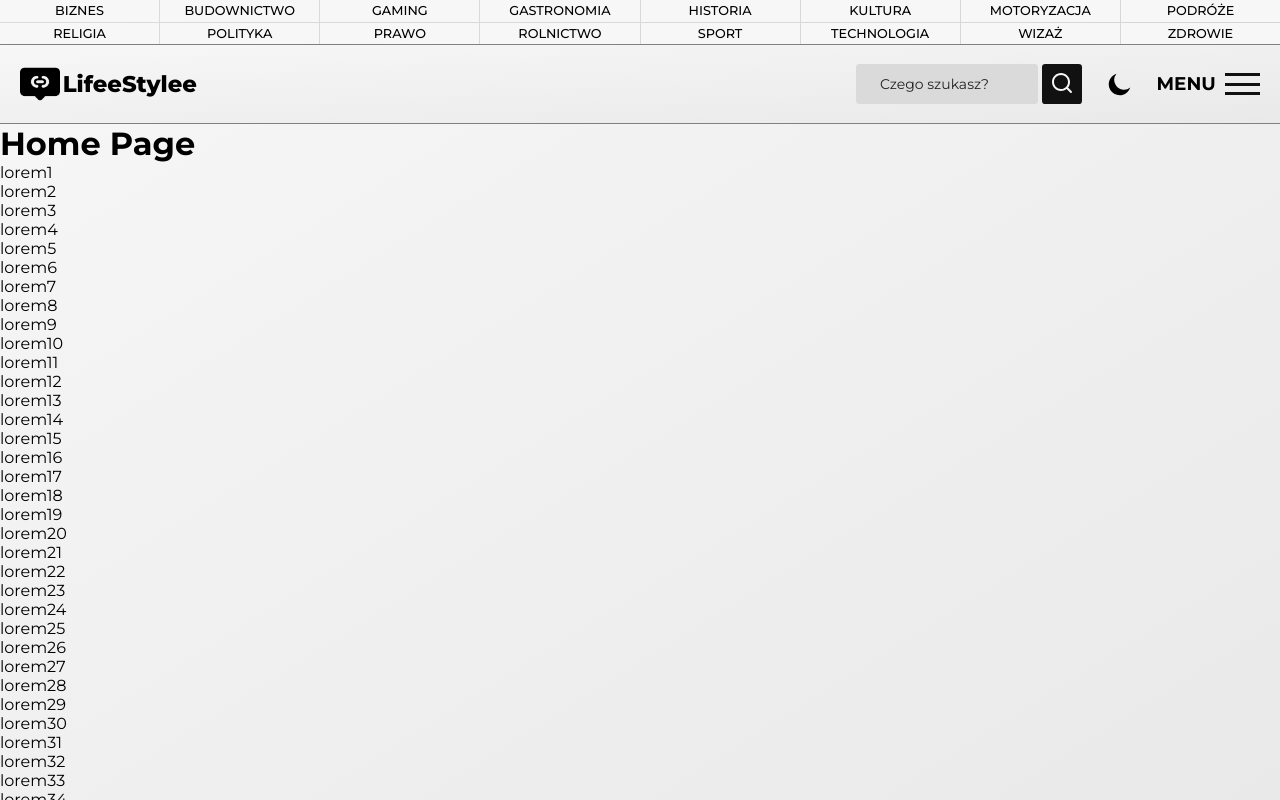
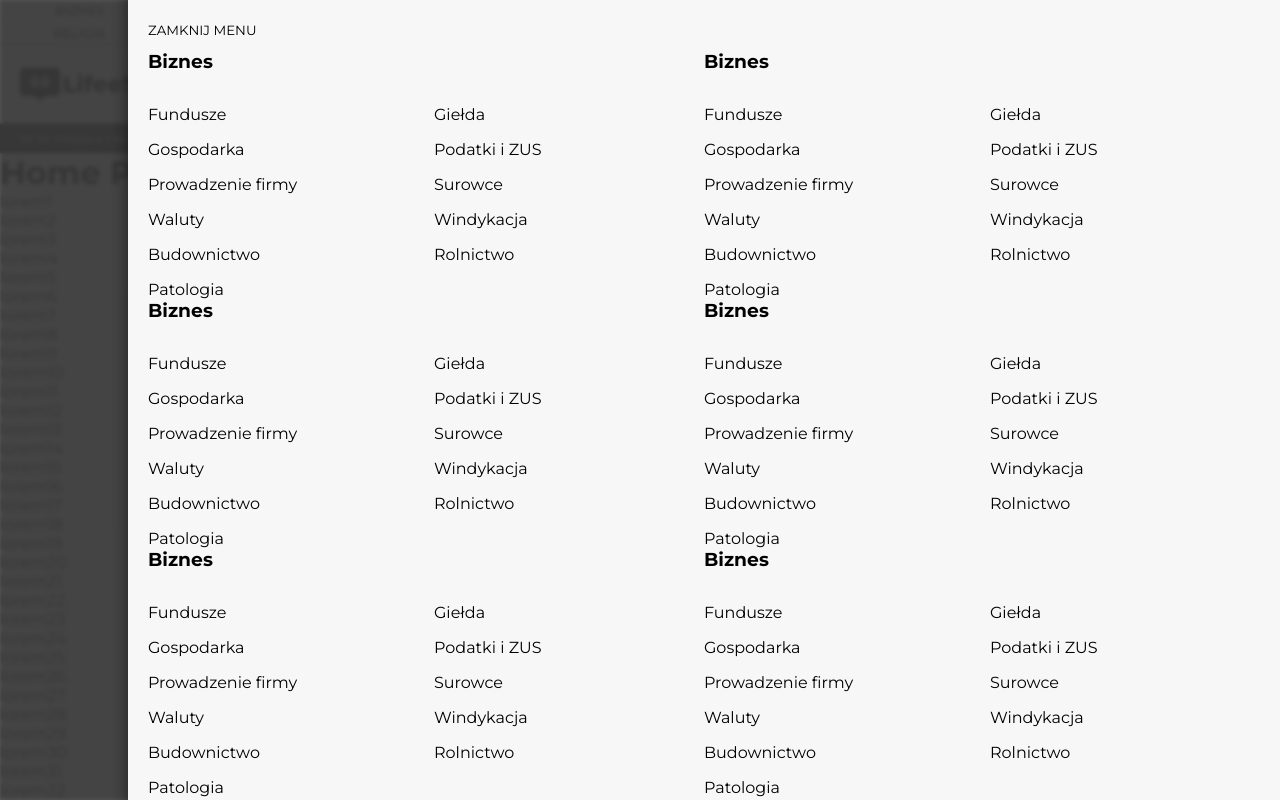
Before and after one commit to RadWEB2000/lifestylee, a Next.js app in the folder web/: page / in a window 1280 px wide. Shown: the top 800 px of the page. Built offline with nearby package versions, Linux system fonts and the light colour scheme.

Commit message:
template of big menu

```diff
--- a/web/src/components/Layout/Navigation/Menu/Menu.module.scss
+++ b/web/src/components/Layout/Navigation/Menu/Menu.module.scss
@@ -0,0 +1,43 @@
+@use "../../../../styles/variables" as *;
+
+.view {
+  position: fixed;
+  background-color: color-mix(
+    in srgb,
+    rgba($gray-dark, 0.8) 45%,
+    rgba($black, 0.9)
+  );
+  backdrop-filter: brightness(40%) blur(2px);
+  top: 0;
+  right: 0;
+  inset: 0;
+  //   height: 100vh;
+  //   width: 100vw;
+  z-index: 999;
+}
+
+.wrapper {
+  background-color: $white;
+  box-shadow: 0 0 1rem 0.5rem rgba($black, 0.4);
+  display: grid;
+  grid-template-rows: 3rem auto;
+  height: 100%;
+  width: 90%;
+  margin-left: auto;
+  padding: 2rem;
+}
+
+.container {
+  display: grid;
+  grid-template-columns: repeat(2, 1fr);
+}
+
+.section {
+}
+
+.items {
+  margin-top: 2em;
+  display: grid;
+  gap: 1em;
+  grid-template-columns: repeat(2, 1fr);
+}
--- a/web/src/components/Layout/Navigation/Menu/Menu.tsx
+++ b/web/src/components/Layout/Navigation/Menu/Menu.tsx
@@ -0,0 +1,111 @@
+import css from "@/nav/Menu/Menu.module.scss";
+
+export default function Menu() {
+  return (
+    <div className={css.view}>
+      <div className={css.wrapper}>
+        <div className={css.settings}>
+          <button className={css.menu}>ZAMKNIJ MENU</button>
+        </div>
+        <menu className={css.container}>
+          <li className={css.section}>
+            <h3 className={css.title}>Biznes</h3>
+            <ul className={css.items}>
+              <li>Fundusze</li>
+              <li>Giełda</li>
+              <li>Gospodarka</li>
+              <li>Podatki i ZUS</li>
+              <li>Prowadzenie firmy</li>
+              <li>Surowce</li>
+              <li>Waluty</li>
+              <li>Windykacja</li>
+              <li>Budownictwo</li>
+              <li>Rolnictwo</li>
+              <li>Patologia</li>
+            </ul>
+          </li>
+          <li className={css.section}>
+            <h3 className={css.title}>Biznes</h3>
+            <ul className={css.items}>
+              <li>Fundusze</li>
+              <li>Giełda</li>
+              <li>Gospodarka</li>
+              <li>Podatki i ZUS</li>
+              <li>Prowadzenie firmy</li>
+              <li>Surowce</li>
+              <li>Waluty</li>
+              <li>Windykacja</li>
+              <li>Budownictwo</li>
+              <li>Rolnictwo</li>
+              <li>Patologia</li>
+            </ul>
+          </li>
+          <li className={css.section}>
+            <h3 className={css.title}>Biznes</h3>
+            <ul className={css.items}>
+              <li>Fundusze</li>
+              <li>Giełda</li>
+              <li>Gospodarka</li>
+              <li>Podatki i ZUS</li>
+              <li>Prowadzenie firmy</li>
+              <li>Surowce</li>
+              <li>Waluty</li>
+              <li>Windykacja</li>
+              <li>Budownictwo</li>
+              <li>Rolnictwo</li>
+              <li>Patologia</li>
+            </ul>
+          </li>
+          <li className={css.section}>
+            <h3 className={css.title}>Biznes</h3>
+            <ul className={css.items}>
+              <li>Fundusze</li>
+              <li>Giełda</li>
+              <li>Gospodarka</li>
+              <li>Podatki i ZUS</li>
+              <li>Prowadzenie firmy</li>
+              <li>Surowce</li>
+              <li>Waluty</li>
+              <li>Windykacja</li>
+              <li>Budownictwo</li>
+              <li>Rolnictwo</li>
+              <li>Patologia</li>
+            </ul>
+          </li>
+          <li className={css.section}>
+            <h3 className={css.title}>Biznes</h3>
+            <ul className={css.items}>
+              <li>Fundusze</li>
+              <li>Giełda</li>
+              <li>Gospodarka</li>
+              <li>Podatki i ZUS</li>
+              <li>Prowadzenie firmy</li>
+              <li>Surowce</li>
+              <li>Waluty</li>
+              <li>Windykacja</li>
+              <li>Budownictwo</li>
+              <li>Rolnictwo</li>
+              <li>Patologia</li>
+            </ul>
+          </li>
+          <li className={css.section}>
+            <h3 className={css.title}>Biznes</h3>
+            <ul className={css.items}>
+              <li>Fundusze</li>
+              <li>Giełda</li>
+              <li>Gospodarka</li>
+              <li>Podatki i ZUS</li>
+              <li>Prowadzenie firmy</li>
+              <li>Surowce</li>
+              <li>Waluty</li>
+              <li>Windykacja</li>
+              <li>Budownictwo</li>
+              <li>Rolnictwo</li>
+              <li>Patologia</li>
+            </ul>
+          </li>
+        </menu>
+      </div>
+    </div>
+  );
+}
--- a/web/src/components/Layout/Navigation/Navigation.tsx
+++ b/web/src/components/Layout/Navigation/Navigation.tsx
@@ -2,9 +2,11 @@ import css from "@/nav/Navigation.module.scss";
 import { tNavigation } from "@/nav/Navigation.models";
 import {
   Brand,
+  Menu,
   MenuButton,
   Search,
   Subdomains,
+  Ticker,
   ToggleTheme,
 } from "@/nav/index";
 
@@ -20,6 +22,8 @@ export default function Navigation(props: tNavigation) {
           <MenuButton {...props.menuButton} />
         </div>
       </nav>
+      <Ticker />
+      <Menu />
     </>
   );
 }
--- a/web/src/components/Layout/Navigation/Settings/MenuButton/MenuButton.module.scss
+++ b/web/src/components/Layout/Navigation/Settings/MenuButton/MenuButton.module.scss
@@ -19,8 +19,9 @@
   align-items: center;
   display: flex;
   flex-flow: column;
-  justify-content: space-evenly;
-  //   background: orange;
+  overflow: hidden;
+  justify-content: space-around;
+  position: relative;
   height: 3.5rem;
   width: 3.5rem;
 }
@@ -28,5 +29,24 @@
 .line {
   background-color: $black;
   height: 3px;
+  transition: 0.2s linear transform;
   width: 100%;
 }
+
+.button[data-open="true"] {
+  .line {
+    position: absolute;
+    top: 50%;
+    transform-origin: center;
+    left: 50%;
+    &:nth-of-type(1) {
+      transform: translate(-50%, -50%) rotate(45deg);
+    }
+    &:nth-of-type(2) {
+      transform: scaleX(0);
+    }
+    &:nth-of-type(3) {
+      transform: translate(-50%, -50%) rotate(-45deg);
+    }
+  }
+}
--- /dev/null
+++ b/web/src/components/Layout/Navigation/Ticker/Ticker.module.scss
@@ -0,0 +1,19 @@
+@use "../../../../styles/variables" as *;
+
+.wrapper {
+  align-items: center;
+  background-color: $black;
+  color: $white;
+  display: grid;
+  padding: 0.65rem 2rem;
+  grid-template-columns: calc(100% - 12rem) 12rem;
+}
+
+.article {
+  font-size: 0.8em;
+}
+
+.date {
+  font-size: 0.85em;
+  font-weight: 800;
+}
--- /dev/null
+++ b/web/src/components/Layout/Navigation/Ticker/Ticker.tsx
@@ -0,0 +1,12 @@
+import css from "@/nav/Ticker/Ticker.module.scss";
+
+export default function Ticker() {
+  return (
+    <div className={css.wrapper}>
+      <span className={css.article}>
+        W te miejsca nie pojedziesz. Absolutny zakaz dla turystów
+      </span>
+      <span className={css.date}>21 kwi 2024</span>
+    </div>
+  );
+}
--- a/web/src/components/Layout/Navigation/index.ts
+++ b/web/src/components/Layout/Navigation/index.ts
@@ -1,6 +1,8 @@
 export { default as Brand } from "@/nav/Brand/Brand";
+export { default as Menu } from "@/nav/Menu/Menu";
 export { default as MenuButton } from "@/nav/Settings/MenuButton/MenuButton";
 export { default as Navigation } from "@/nav/Navigation";
 export { default as Search } from "@/nav/Search/Search";
 export { default as Subdomains } from "@/nav/Subdomains/Subdomains";
+export { default as Ticker } from "@/nav/Ticker/Ticker";
 export { default as ToggleTheme } from "@/nav/Settings/ToggleTheme/ToggleTheme";
```
Also changed, not shown: web/src/components/Layout/Navigation/Ticker/Ticker.models.ts (added).
